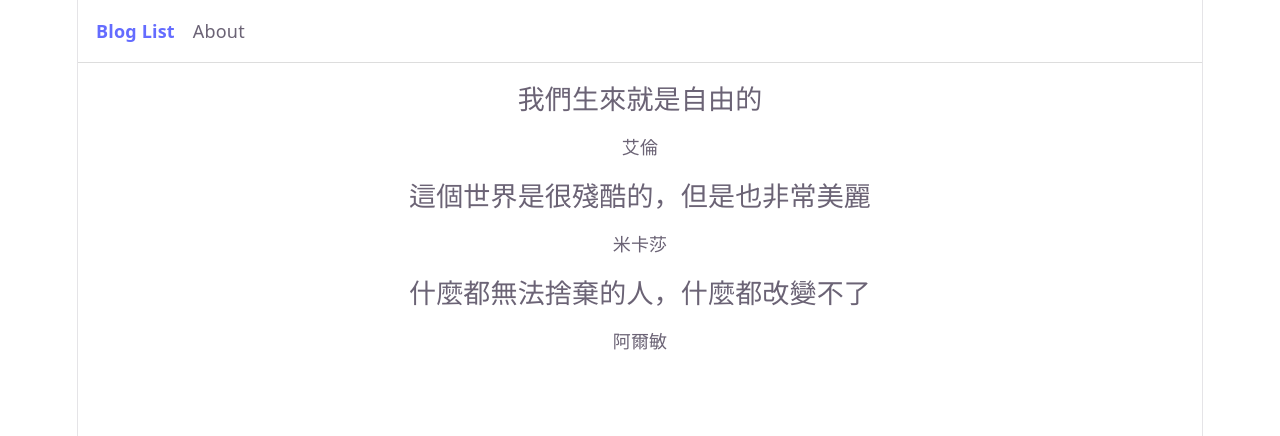
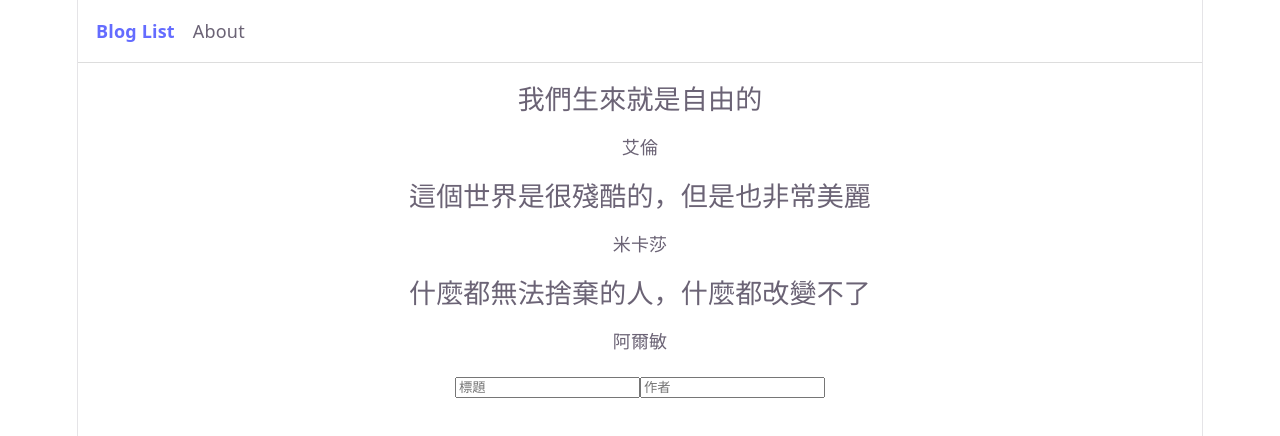
Before and after one commit to willyos0113/orderList, a React (Vite) app: page / in a window 1280 px wide. Shown: the top 436 px of the page. Built offline with nearby package versions, Linux system fonts and the light colour scheme; data requests are answered from the project's data file.

Commit message:
Add a form (not done)

```diff
--- a/src/BlogList.tsx
+++ b/src/BlogList.tsx
@@ -1,8 +1,16 @@
-import { type FC } from "react";
+import { useState, type FC } from "react";
 import useFetch from "./useFetch";
 
 const BlogList: FC = () => {
   const { blogs, loading, error } = useFetch("http://localhost:8080/blogs");
+
+  const [title, setTitle] = useState<string>("");
+  const [author, setAuthor] = useState<string>("");
+
+  const handleSubmit = (e: React.FormEvent<HTMLFormElement>) => {
+    e.preventDefault();
+    const newBlog = { title, author };
+  };
 
   return (
     <div className="blog-list">
@@ -14,6 +22,20 @@ const BlogList: FC = () => {
           <p>{blog.author}</p>
         </div>
       ))}
+      <form onSubmit={handleSubmit}>
+        <input
+          type="text"
+          placeholder="標題"
+          value={title}
+          onChange={(e) => setTitle(e.target.value)}
+        />
+        <input
+          type="text"
+          placeholder="作者"
+          value={author}
+          onChange={(e) => setAuthor(e.target.value)}
+        />
+      </form>
     </div>
   );
 };
```
